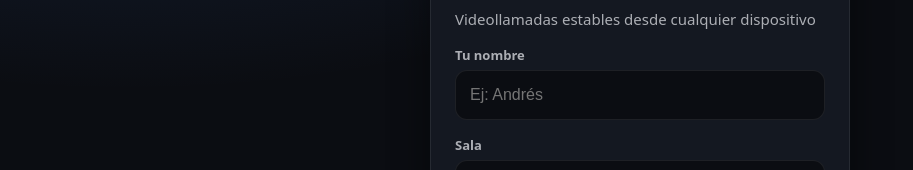
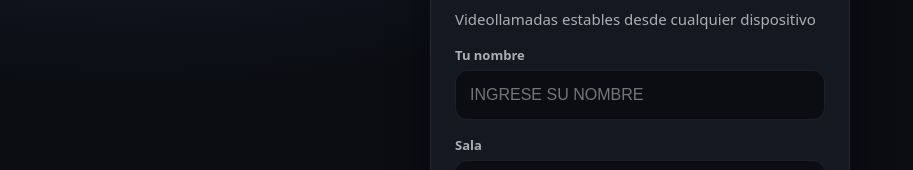
Before and after one commit to Selkis90/ventana-digital, a plain HTML site: page cliente/index.html in a window 1280 px wide. Shown: the part 189-359 px from the top of the page, without its empty margins (0-913 px from the left). Drawn offline with Linux system fonts and the light colour scheme; no server answers.

Commit message:
Update placeholder text for name input field

```diff
--- a/cliente/index.html
+++ b/cliente/index.html
@@ -37,7 +37,7 @@
             <label class="campo">
                 <span>Tu nombre</span>
                 <input id="input-nombre" name="nombre" type="text" maxlength="40"
-                       autocomplete="name" enterkeyhint="go" placeholder="Ej: Andrés" required>
+                       autocomplete="name" enterkeyhint="go" placeholder="INGRESE SU NOMBRE" required>
             </label>
 
             <label class="campo">
```
